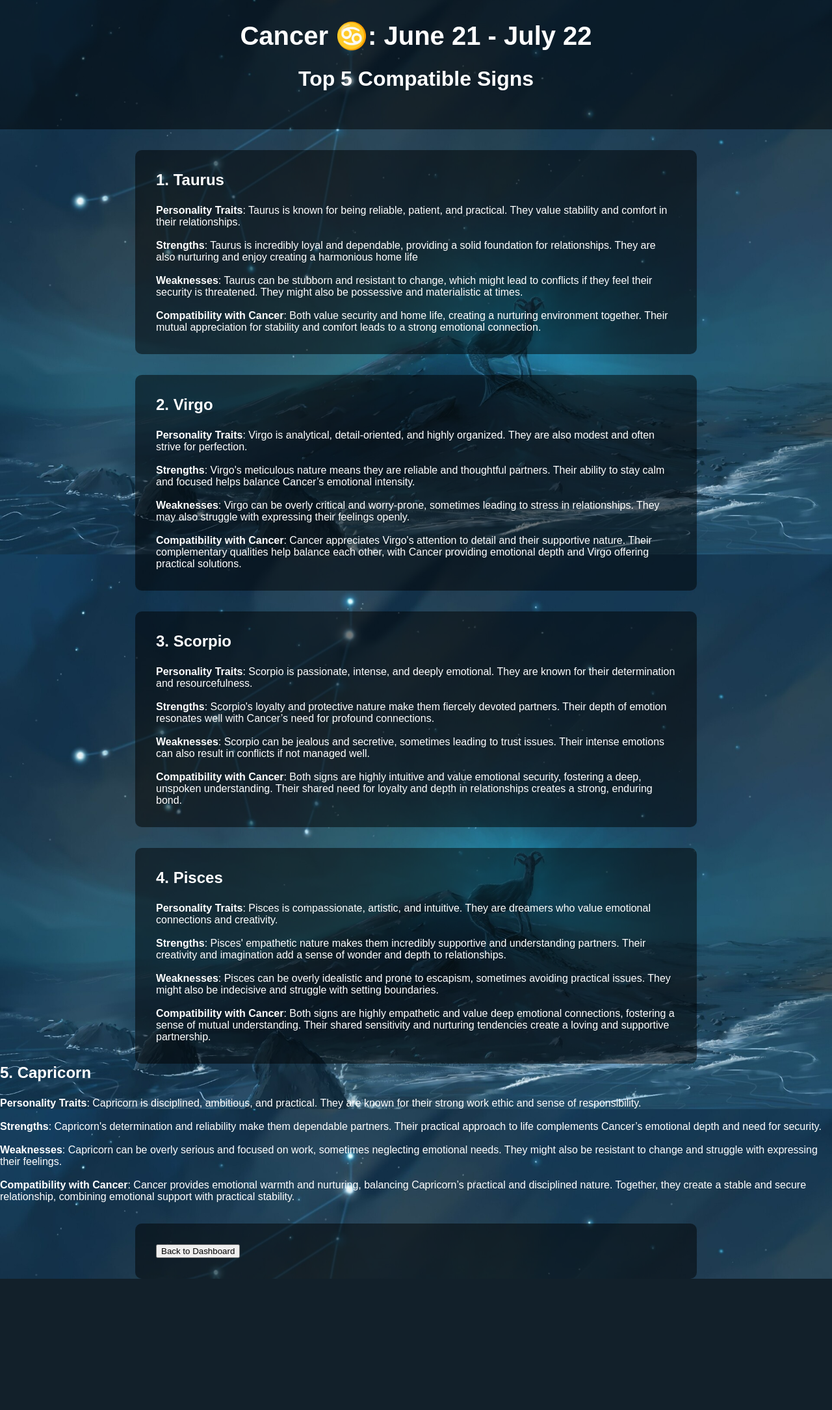
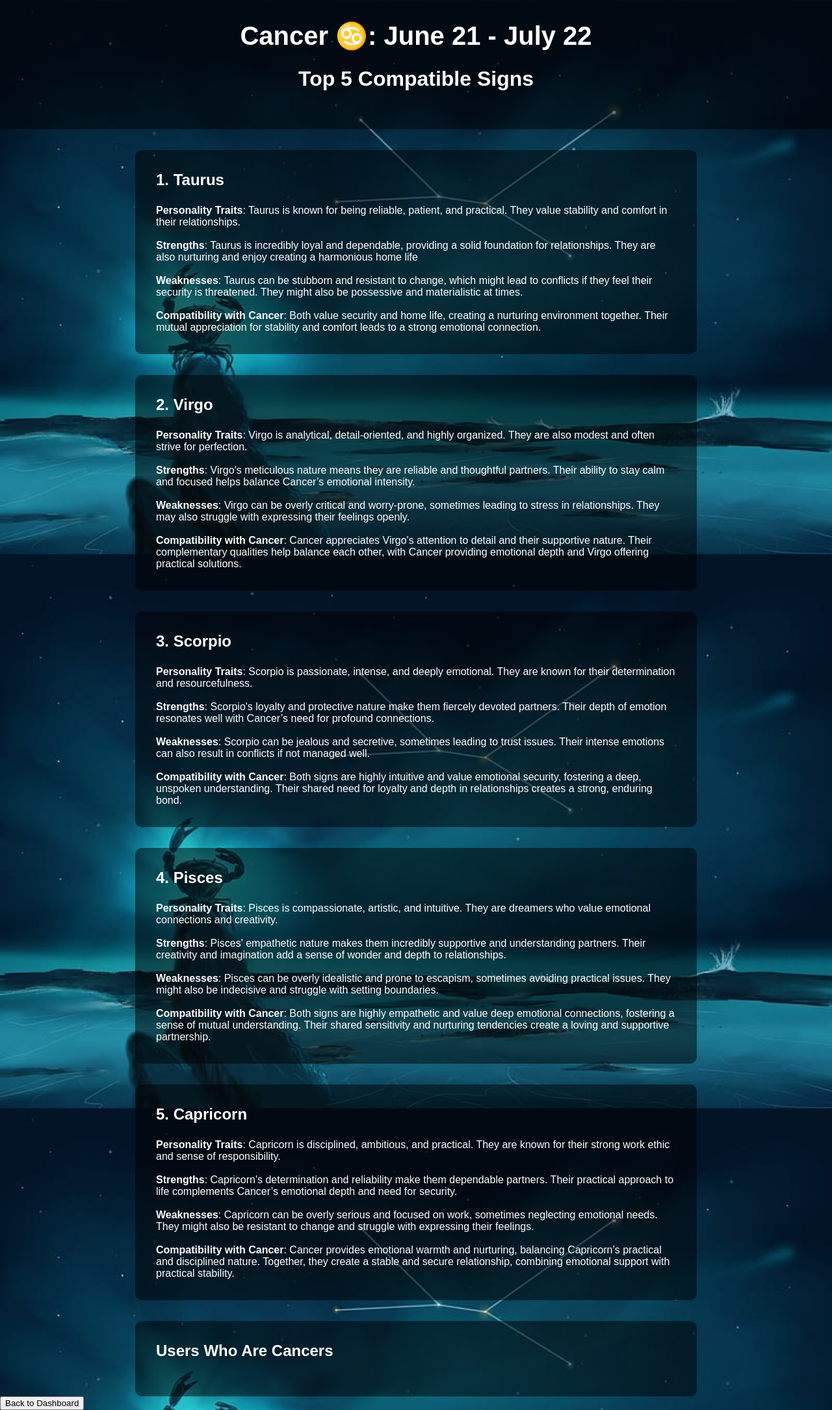
Before and after one commit to LemonSCoder/StarCrossedRepo, a Flask app: page /cancer.html in a window 1280 px wide. Shown: the whole page at 65% size. Before the commit the page ends 1968 px from the top, so only its background shows below. Run offline with Flask 3, Linux system fonts and the light colour scheme.

Commit message:
Update cancer.html

```diff
--- a/templates/cancer.html
+++ b/templates/cancer.html
@@ -11,7 +11,7 @@
             font-family: Arial, sans-serif;
             margin: 0;
             padding: 0;
-              background-image: url(capricorn.jpg);
+            background-image: url(cancerimage.jpg);
             background-size: cover;
             background-repeat: no-repeat;
             background-position: center;
@@ -95,12 +95,19 @@
 <b>Weaknesses</b>: Pisces can be overly idealistic and prone to escapism, sometimes avoiding practical issues. They might also be indecisive and struggle with setting boundaries.<br><br>
 <b>Compatibility with Cancer</b>: Both signs are highly empathetic and value deep emotional connections, fostering a sense of mutual understanding. Their shared sensitivity and nurturing tendencies create a loving and supportive partnership.
 </section>
+<section>
   <h3>5. Capricorn</h3>
   <b>Personality Traits</b>: Capricorn is disciplined, ambitious, and practical. They are known for their strong work ethic and sense of responsibility.<br><br>
   <b>Strengths</b>: Capricorn's determination and reliability make them dependable partners. Their practical approach to life complements Cancer’s emotional depth and need for security.<br><br>
   <b>Weaknesses</b>: Capricorn can be overly serious and focused on work, sometimes neglecting emotional needs. They might also be resistant to change and struggle with expressing their feelings.<br><br>
   <b>Compatibility with Cancer</b>: Cancer provides emotional warmth and nurturing, balancing Capricorn’s practical and disciplined nature. Together, they create a stable and secure relationship, combining emotional support with practical stability.
+</section>
 <section>
+    <h3>Users Who Are Cancers</h3>
+    {%for user in cancer_users%}
+    <b>{{user}}</b> <br> <br>
+    {%endfor%}
+</section>
   <a href="Dashboard.html">
   <button>Back to Dashboard</button>
   </a>
```
Lines whose indentation alone changed are shown as unchanged.
